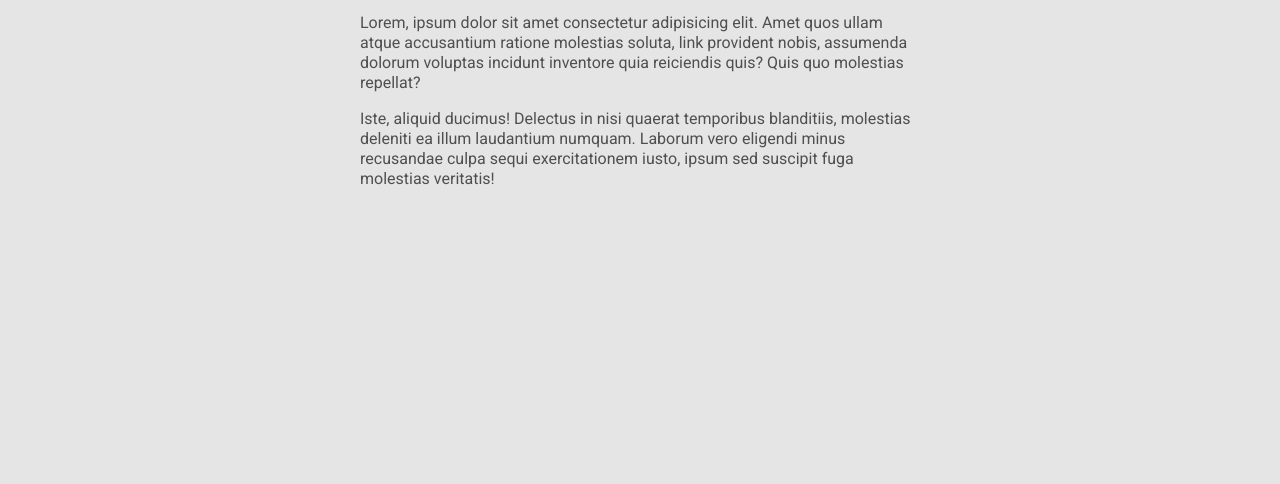
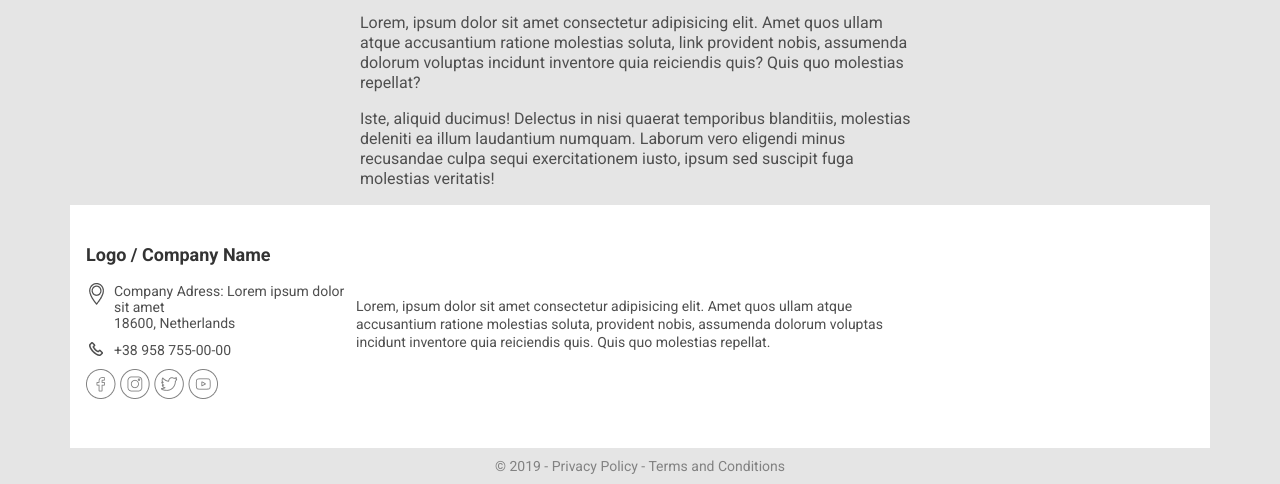
Before and after one commit to gksky/webm-test-data, a PHP site: page / in a window 1280 px wide. Shown: the part 971-1455 px from the top of the page. Before the commit the page ends 1156 px from the top, so only its background shows below. Run offline with PHP 8.4, Linux system fonts and the light colour scheme.

Commit message:
add: footer

```diff
--- a/index.html
+++ b/index.html
@@ -197,7 +197,39 @@
       </div>
     </main>
     <footer>
+      <div class="footer">
+        <h1>Logo / Company Name</h1>
+        <div class="contactinfo">
+          <div class="contacts">
+            <div class="address">
+              <img src="src/address.png">
+              <div>
+                Company Adress: Lorem ipsum dolor sit amet<br>
+                18600, Netherlands
+              </div>
+            </div>
+            <div class="phone">
+              <img src="src/phone.png">
+              <div>
+                +38 958 755-00-00
+              </div>
+            </div>
+            <div class="social">
+              <img src="src/social_icon__facebook.png">
+              <img src="src/social_icon__instagram.png">
+              <img src="src/social_icon__twitter.png">
+              <img src="src/social_icon__youtube.png">
+            </div>
+          </div>
+          <div class="info">
+            <p>Lorem, ipsum dolor sit amet consectetur adipisicing elit. Amet quos ullam atque accusantium ratione molestias soluta, provident nobis, assumenda dolorum voluptas incidunt inventore quia reiciendis quis. Quis quo molestias repellat.</p>
+          </div>
+        </div>
 
+      </div>
+      <div class="copyright">
+        © 2019 - Privacy Policy - Terms and Conditions
+      </div>
     </footer>
   </div>
 </body>
--- a/style.css
+++ b/style.css
@@ -146,7 +146,7 @@ input, button {
 
 
 .list {
-  width: 850px;
+  width: 100%;
 }
 
 .list h1 {
@@ -250,3 +250,59 @@ article {
   line-height: 20px;
   max-width: 565px;
 }
+
+footer {
+
+}
+
+.footer {
+  background-color: #FFFFFF;
+  height: 243px;
+  padding: 39px 16px 24px 16px;
+
+}
+
+.footer h1 {
+  font-size: 18px;
+  line-height: 21px;
+  color: #333333;
+  margin: 0 0 18px 0;
+}
+
+.contactinfo {
+  display: flex;
+
+}
+
+.phone img, .address img {
+  width: 21px;
+  margin-right: 7px;
+}
+
+.phone, .address {
+  display: flex;
+  align-items: start;
+  margin-bottom: 11px;
+  width: 270px;
+}
+
+.phone div, .address div{
+  color: #4F4F4F;
+  font-size: 14px;
+  line-height: 16px;
+}
+
+.info p {
+  font-size: 14px;
+  line-height: 18px;
+  color: #4F4F4F;
+  width: 561px;
+}
+
+.copyright {
+  height: 36px;
+  line-height: 36px;
+  text-align: center;
+  font-size: 14px;
+  color: #828282;
+}
```
Also changed, not shown: src/address.png (added), src/phone.png (added), src/social_icon__facebook.png (added), src/social_icon__instagram.png (added), src/social_icon__twitter.png (added), src/social_icon__youtube.png (added).
